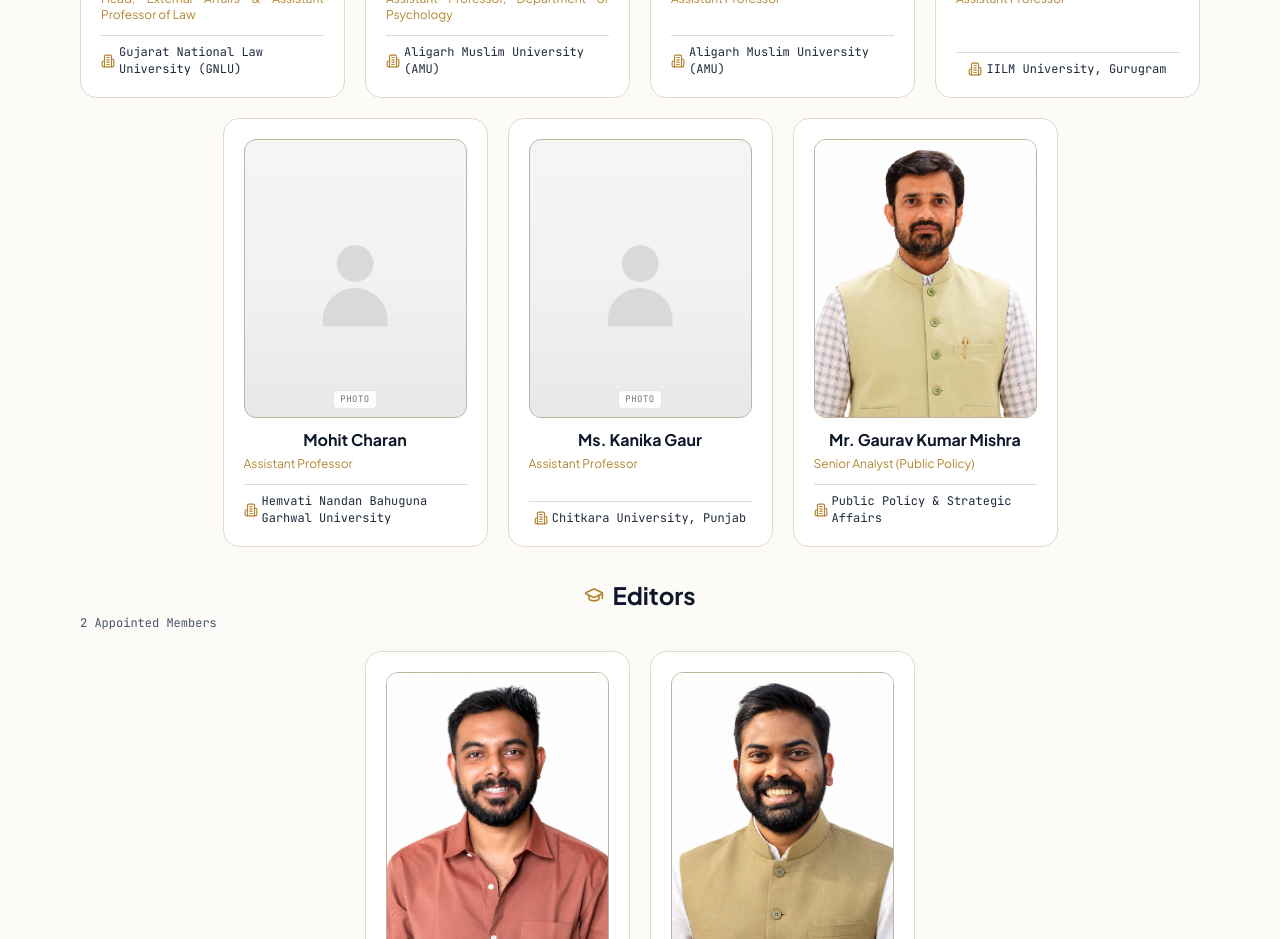
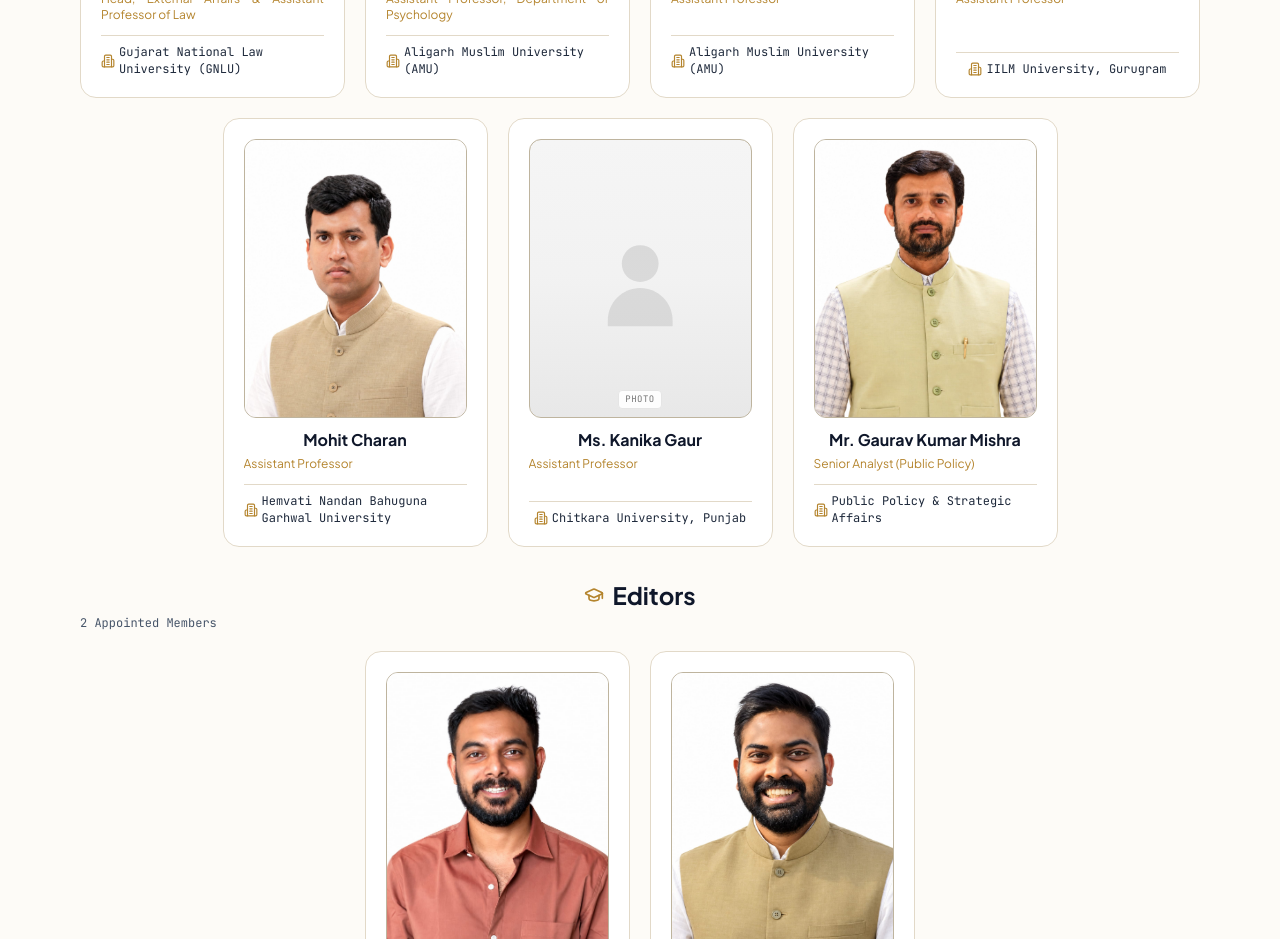
Before and after one commit to thecrimeandsocietyreview/website, a React (Vite) app: page /editorial-board in a window 1280 px wide. Shown: the part 1600-2539 px from the top of the page. Built offline with nearby package versions, Linux system fonts and the light colour scheme; no server answers.

Commit message:
feat: add Editorial Board page and profile assets

```diff
--- a/src/pages/EditorialBoardPage.tsx
+++ b/src/pages/EditorialBoardPage.tsx
@@ -122,7 +122,8 @@ export const EditorialBoardPage: React.FC = () => {
     {
       name: "Mohit Charan",
       designation: "Assistant Professor",
-      institution: "Hemvati Nandan Bahuguna Garhwal University"
+      institution: "Hemvati Nandan Bahuguna Garhwal University",
+      photo: "/editorial-board/MohitCharan.jpeg"
     },
     {
       name: "Ms. Kanika Gaur",
```
Also changed, not shown: public/co-editor-in-chief.jpeg, public/editorial-board/MohitCharan.jpeg (added).
